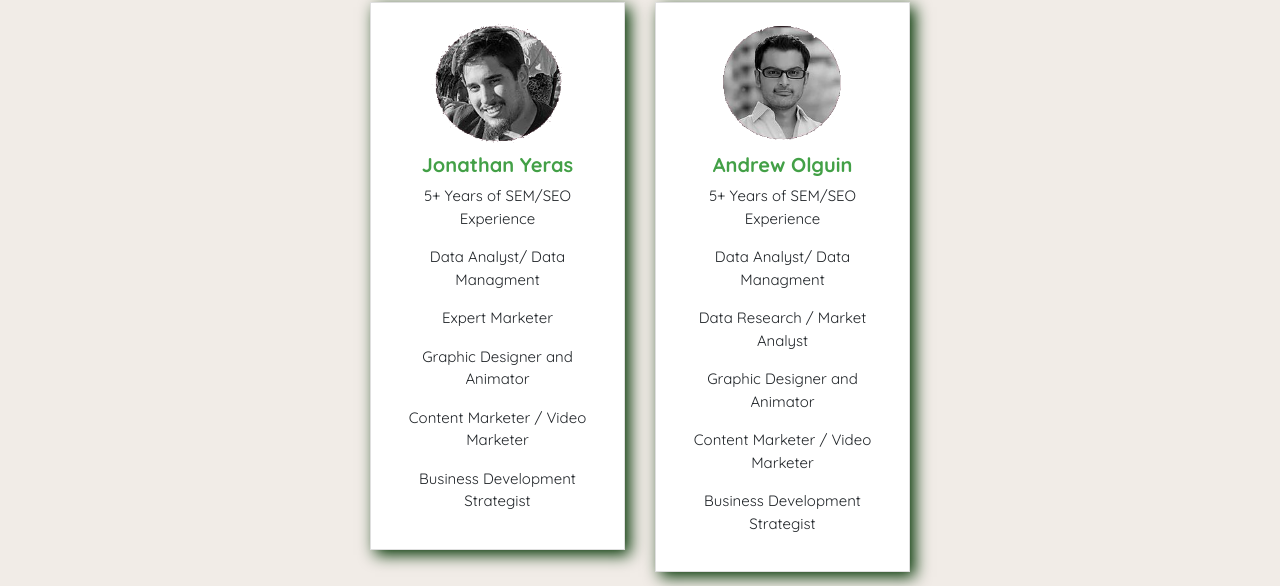
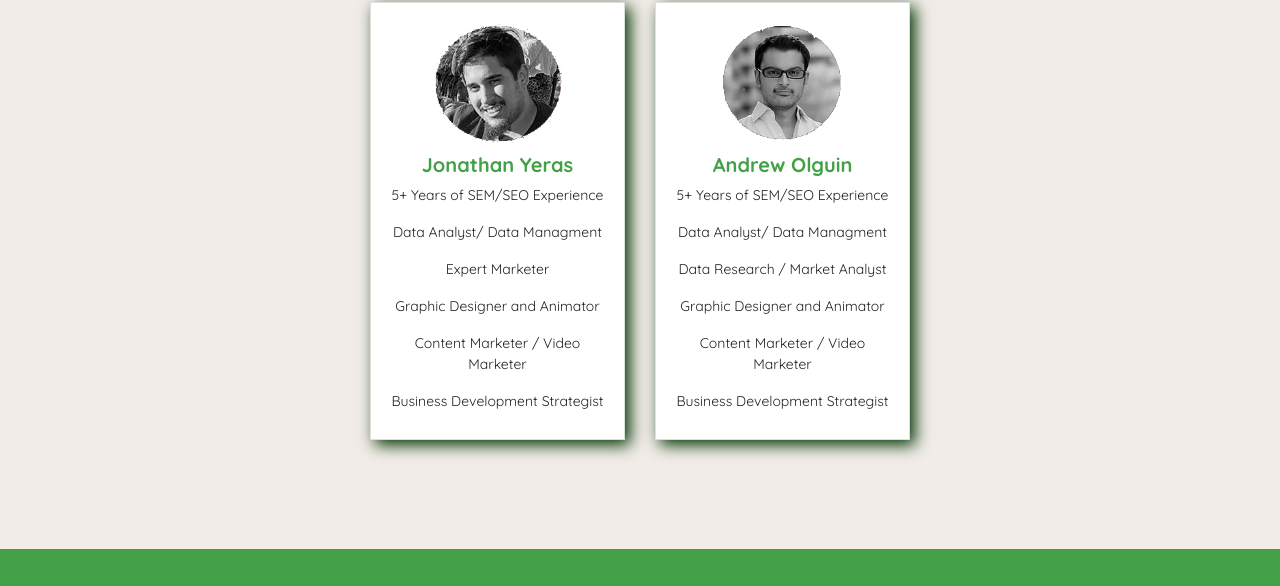
Before and after one commit to robteaw/ape-links, a plain HTML site: page about.html in a window 1280 px wide. Shown: the part 905-1491 px from the top of the page. Drawn offline with nearby package versions, Linux system fonts and the light colour scheme.

Commit message:
card fix

```diff
--- a/css/about.css
+++ b/css/about.css
@@ -59,6 +59,9 @@ body {
 }
 
 .card {
+  height: 80%;
+  width: 100%;
+  clear: both;
   margin-bottom: 100px;
   border-radius: 0;
   box-shadow: 5px 5px 15px #003300;
@@ -80,7 +83,7 @@ body {
 }
 
 .skill {
-  font-size: 15px;
+  font-size: 14px;
   text-align: center;
 }
 
```
